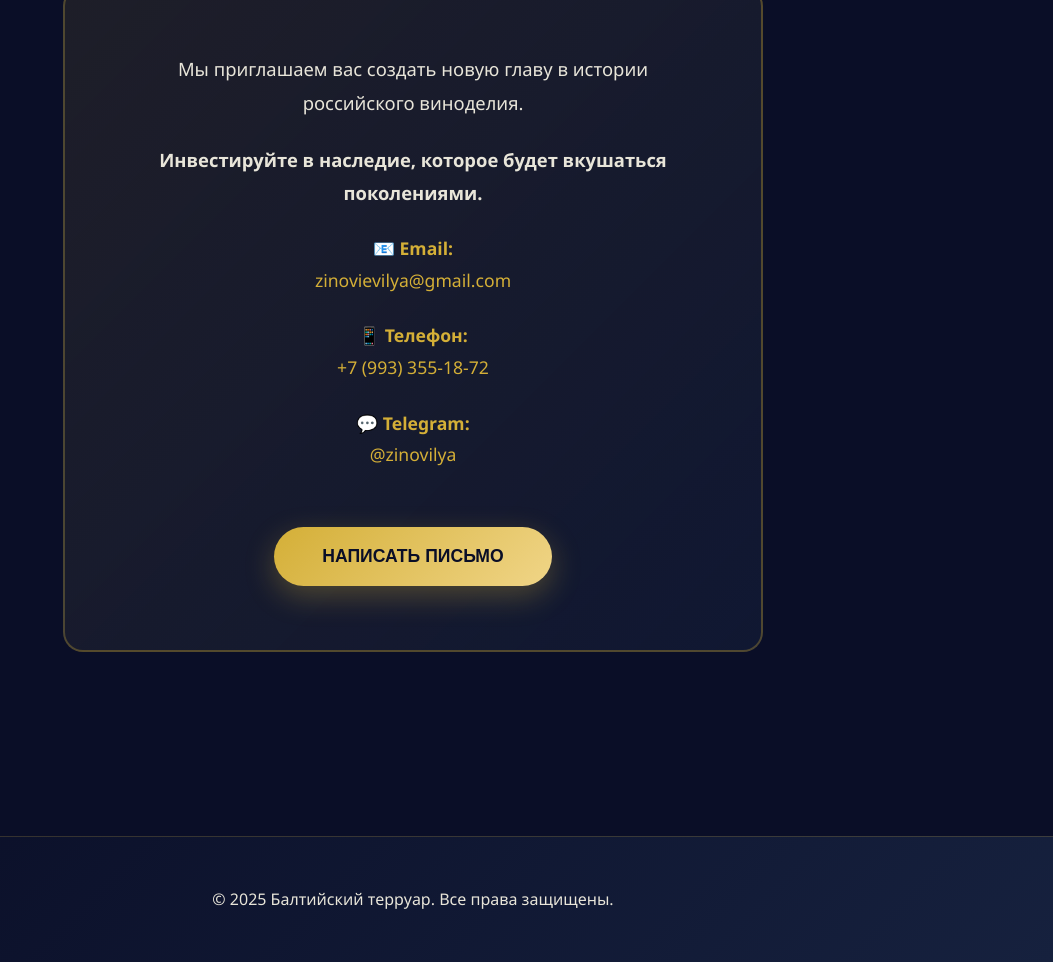
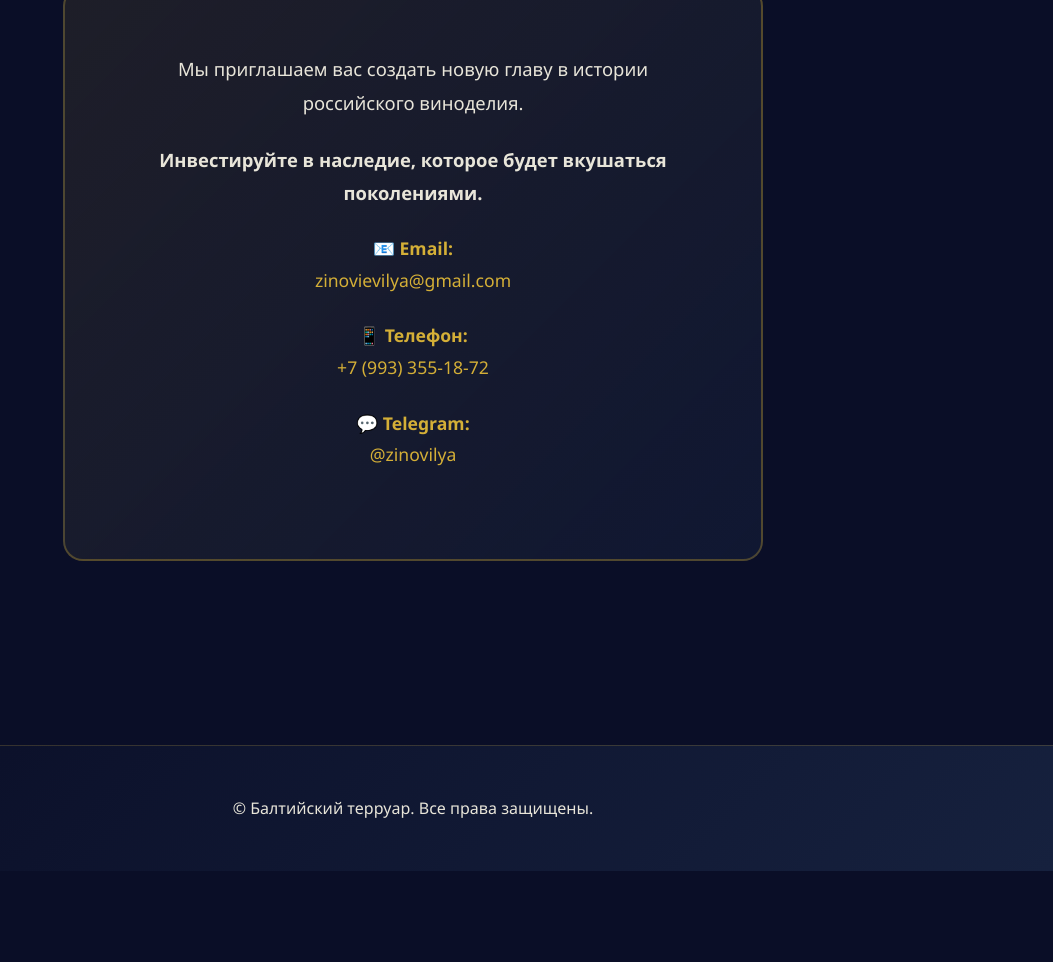
Before and after one commit to ilyazzi/terrior, a plain HTML site: page index.html in a window 1280 px wide. Shown: the part 3918-4880 px from the top of the page, without its empty margins (227-1280 px from the left). After the commit the page ends 4789 px from the top, so only its background shows below. Drawn offline with Linux system fonts and the light colour scheme.

Commit message:
Update index.html

```diff
--- a/index.html
+++ b/index.html
@@ -539,14 +539,13 @@
                     <strong>💬 Telegram:</strong><br>
                     <a href="https://t.me/zinovilya" style="color: #d4af37; text-decoration: none;">@zinovilya</a>
                 </div>
-                <button class="cta-button" style="margin-top: 2rem;">НАПИСАТЬ ПИСЬМО</button>
-            </div>
+
         </div>
     </section>
 
     <footer>
         <div class="container">
-            <p>© 2025 Балтийский терруар. Все права защищены.</p>
+            <p>© Балтийский терруар. Все права защищены.</p>
         </div>
     </footer>
 
```
